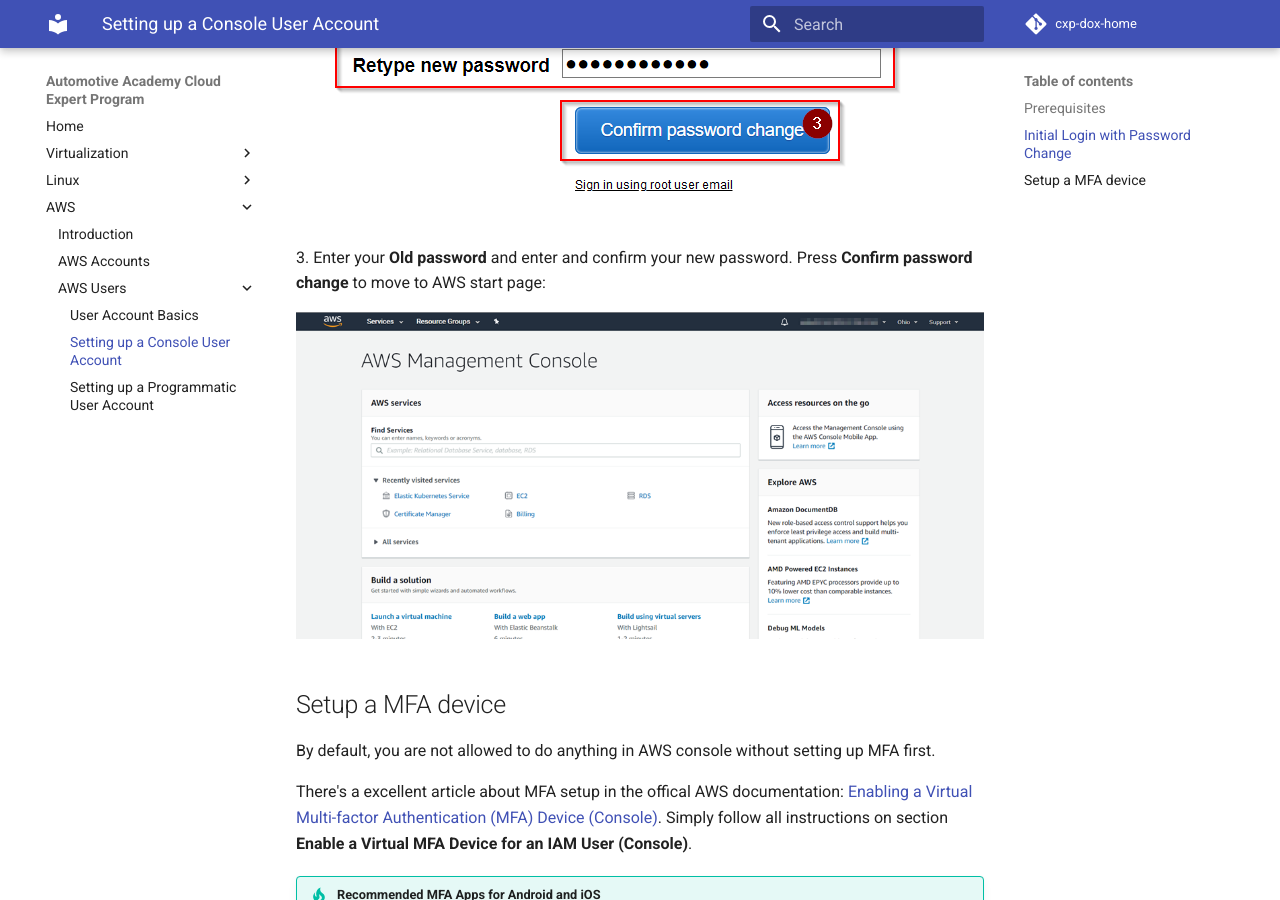
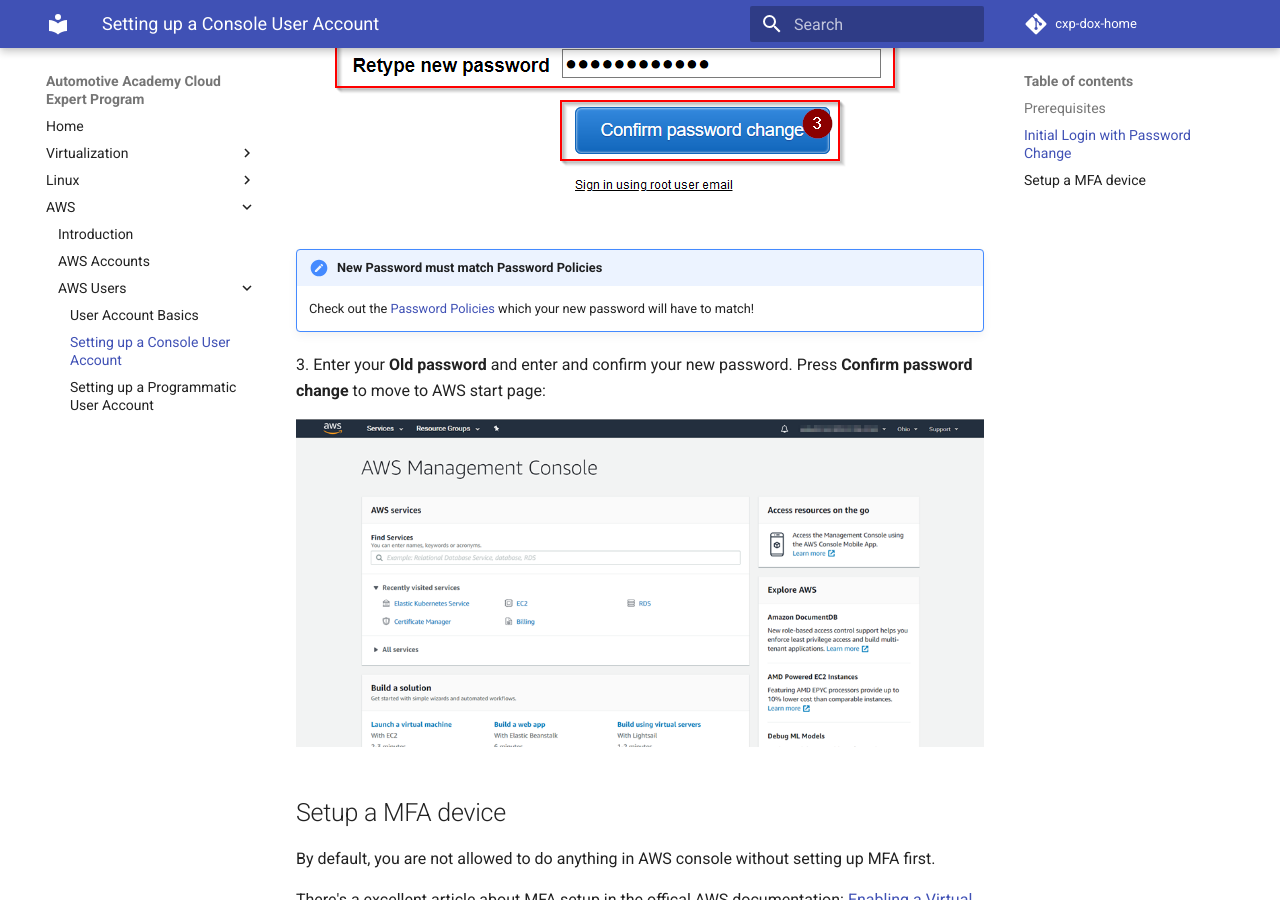
Before and after one commit to msgoat/cxp-dox-home, an MkDocs documentation site: the page built from docs/aws/iam/aws_console_user_setup.md, in a window 1280 px wide and 900 px high, scrolled down 1556 px. Built offline with MkDocs 1.6.1 and Material for MkDocs 9.7.7, drawn with Linux system fonts in a browser that asks for light colours; comment, search, counter and statistics services are not loaded.

Commit message:
added reference to password policies to aws_console_user_setup.md

```diff
--- a/docs/aws/iam/aws_console_user_setup.md
+++ b/docs/aws/iam/aws_console_user_setup.md
@@ -20,6 +20,9 @@ Before you continue, please make sure you have the following information:
 
 ![](img/aws_sign-in_1.png)
 
+!!! caution "New Password must match Password Policies"
+    Check out the [Password Policies](aws_users.md#password-policies) which your new password will have to match!
+
 3\. Enter your __Old password__ and enter and confirm your new password. Press __Confirm password change__ to move to AWS start page:
 
 ![](img/aws_sign-in_2.png)
```
